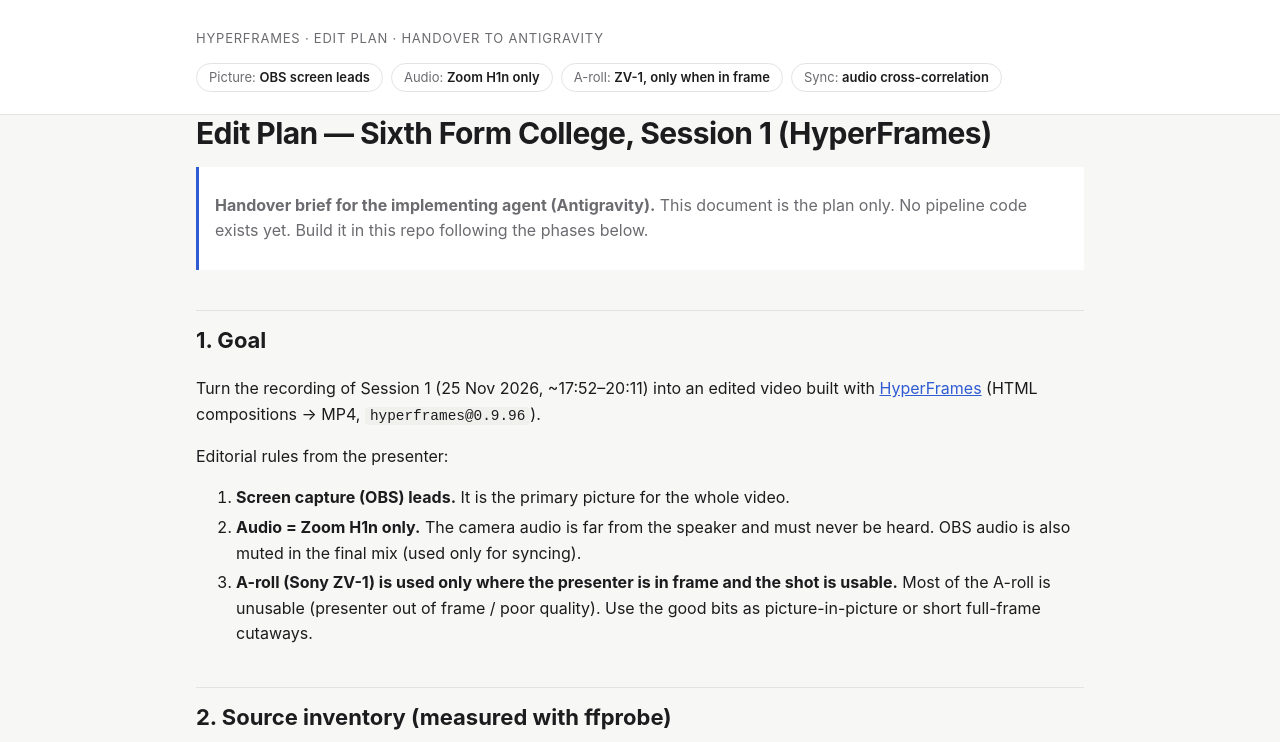
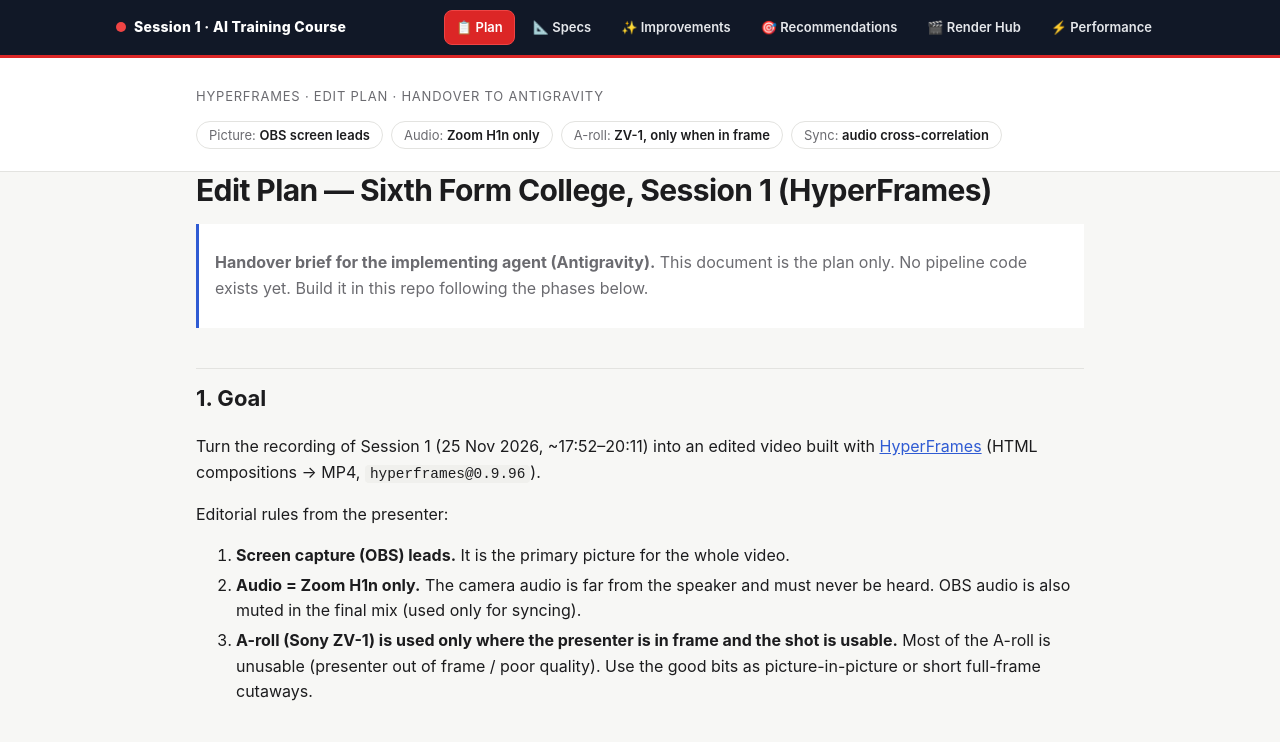
Before and after one commit to rifaterdemsahin/session-1-sixth-form-college, a plain HTML site: page index.html in a window 1280 px wide. Shown: the top 742 px of the page. Drawn offline with nearby package versions, Linux system fonts and the light colour scheme.

Commit message:
UI & Performance: add shared top navigation across all pages and Performance benchmarks page

```diff
--- a/index.html
+++ b/index.html
@@ -51,6 +51,7 @@
   </style>
 </head>
 <body>
+  <script src="nav.js"></script>
   <header>
     <div class="wrap">
       <div class="eyebrow">HyperFrames · Edit plan · Handover to Antigravity</div>
--- /dev/null
+++ b/nav.js
@@ -0,0 +1,114 @@
+(() => {
+  const LINKS = [
+    { href: "index.html", label: "📋 Plan" },
+    { href: "specs.html", label: "📐 Specs" },
+    { href: "improvements.html", label: "✨ Improvements" },
+    { href: "recommendations.html", label: "🎯 Recommendations" },
+    { href: "render.html", label: "🎬 Render Hub" },
+    { href: "performance.html", label: "⚡ Performance" },
+  ];
+
+  const path = window.location.pathname.split("/").pop() || "index.html";
+
+  const style = document.createElement("style");
+  style.textContent = `
+    .site-topbar {
+      position: sticky;
+      top: 0;
+      z-index: 999;
+      background: #111827;
+      color: #ffffff;
+      border-bottom: 3px solid #dc2626;
+      font-family: -apple-system, BlinkMacSystemFont, "Segoe UI", Inter, sans-serif;
+    }
+    .site-topbar-inner {
+      max-width: 1080px;
+      margin: 0 auto;
+      padding: 10px 16px;
+      display: flex;
+      align-items: center;
+      justify-content: space-between;
+      gap: 12px;
+      flex-wrap: wrap;
+    }
+    .site-brand {
+      display: inline-flex;
+      align-items: center;
+      gap: 8px;
+      color: #ffffff;
+      text-decoration: none;
+      font-weight: 800;
+      font-size: 14px;
+      letter-spacing: 0.02em;
+    }
+    .site-brand-dot {
+      width: 10px;
+      height: 10px;
+      border-radius: 50%;
+      background: #ef4444;
+      display: inline-block;
+    }
+    .site-nav {
+      display: flex;
+      align-items: center;
+      gap: 6px;
+      flex-wrap: wrap;
+    }
+    .site-nav a {
+      color: #e5e7eb;
+      text-decoration: none;
+      font-size: 13px;
+      font-weight: 600;
+      padding: 6px 11px;
+      border-radius: 8px;
+      border: 1px solid transparent;
+      transition: background 0.15s, border-color 0.15s, color 0.15s;
+    }
+    .site-nav a:hover,
+    .site-nav a:focus-visible {
+      background: #1f2937;
+      color: #ffffff;
+      border-color: #ef4444;
+      outline: 2px solid #fca5a5;
+      outline-offset: 1px;
+    }
+    .site-nav a[aria-current="page"] {
+      background: #dc2626;
+      color: #ffffff;
+      border-color: #ef4444;
+    }
+  `;
+  document.head.appendChild(style);
+
+  const bar = document.createElement("div");
+  bar.className = "site-topbar";
+  bar.setAttribute("role", "banner");
+
+  const inner = document.createElement("div");
+  inner.className = "site-topbar-inner";
+
+  const brand = document.createElement("a");
+  brand.className = "site-brand";
+  brand.href = "index.html";
+  brand.innerHTML = '<span class="site-brand-dot" aria-hidden="true"></span>Session 1 · AI Training Course';
+
+  const nav = document.createElement("nav");
+  nav.className = "site-nav";
+  nav.setAttribute("aria-label", "Primary navigation");
+
+  LINKS.forEach((item) => {
+    const a = document.createElement("a");
+    a.href = item.href;
+    a.textContent = item.label;
+    if (path === item.href || (path === "" && item.href === "index.html")) {
+      a.setAttribute("aria-current", "page");
+    }
+    nav.appendChild(a);
+  });
+
+  inner.appendChild(brand);
+  inner.appendChild(nav);
+  bar.appendChild(inner);
+
+  document.body.insertBefore(bar, document.body.firstChild);
+})();
```
Also changed, not shown: PERFORMANCE.md (added, +57 -0 lines), improvements.html (+1 -0 lines), performance.html (added, +73 -0 lines), recommendations.html (+1 -0 lines), render.html (+1 -0 lines), specs.html (+1 -0 lines), 1 other file.
